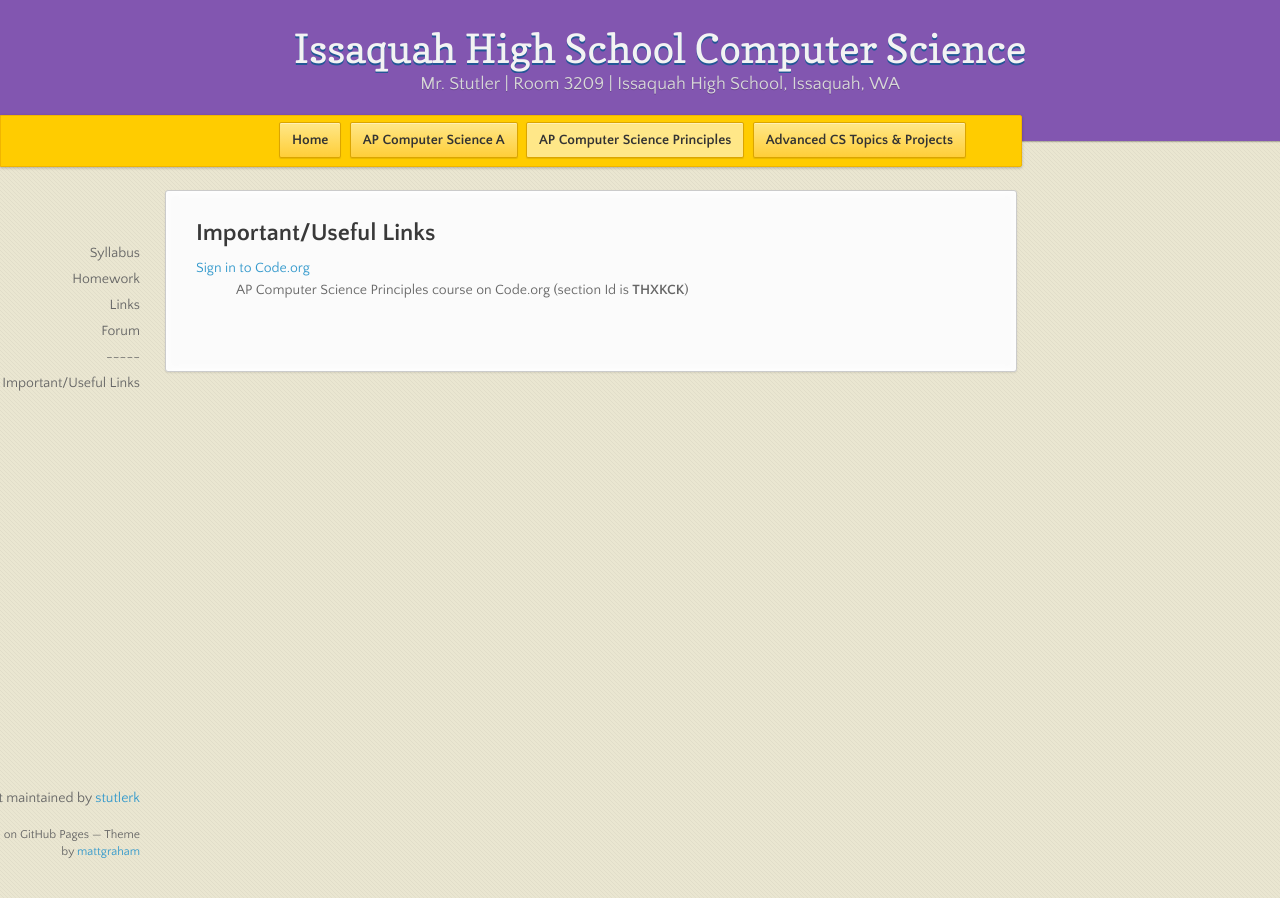
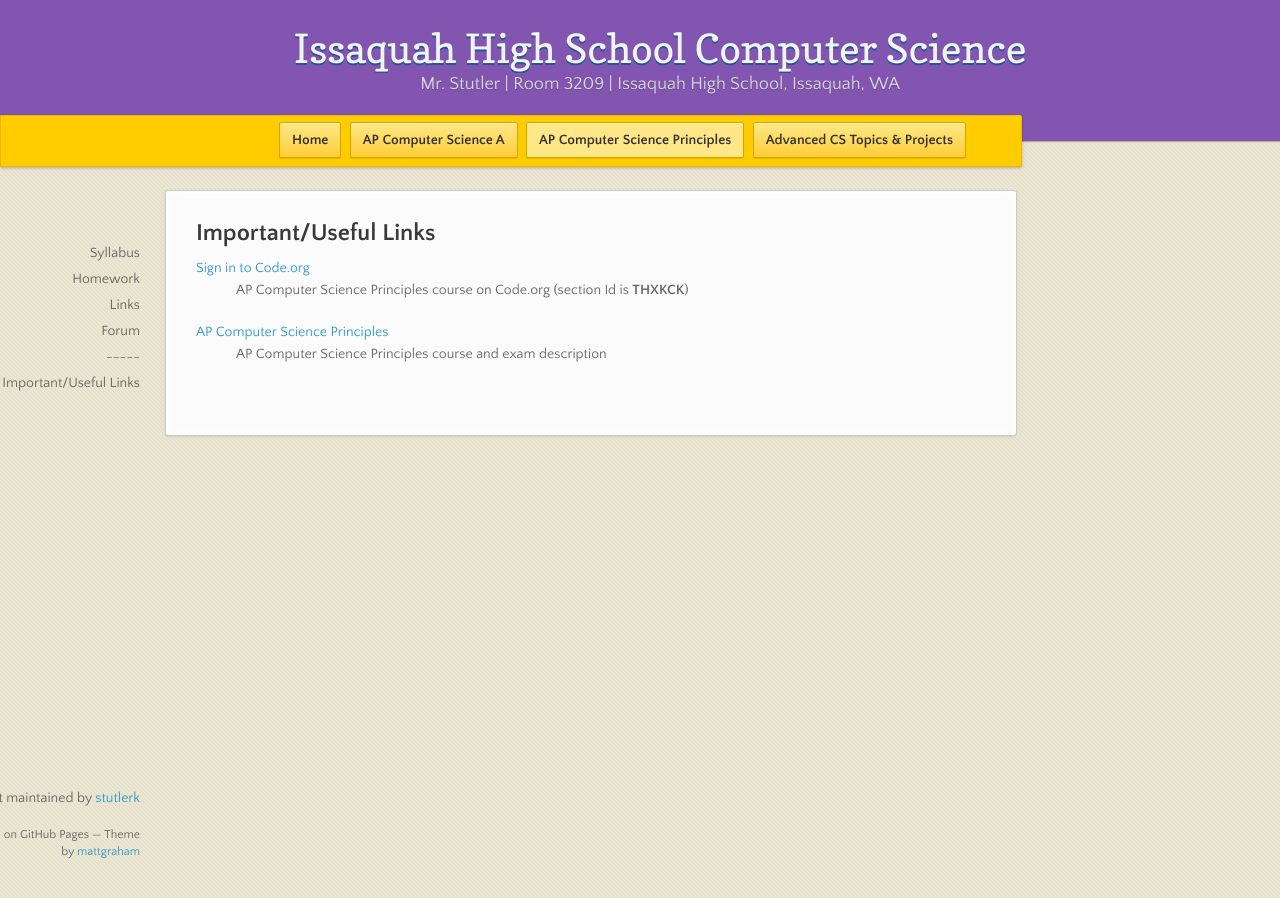
Before and after one commit to stutlerk/ihs-website, a Jekyll site: the page built from _apcsprinciples/links.html, in a window 1280 px wide. Built offline with Jekyll 4.4.1, drawn with Linux system fonts in a browser that asks for light colours; nearby versions of some CDN libraries.

Commit message:
Update links.html

```diff
--- a/_apcsprinciples/links.html
+++ b/_apcsprinciples/links.html
@@ -9,4 +9,8 @@ layout: course
     <dt><a href="https://studio.code.org/users/sign_in">Sign in to Code.org</a></dt>
     <dd>AP Computer Science Principles course on Code.org (section Id is <b>THXKCK</b>)</dd>
 </dl>
+<dl>
+    <dt><a href="https://issaquahwednet-my.sharepoint.com/:b:/g/personal/stutlerk_issaquah_wednet_edu/Ecpfzm12fGNKhLV9klDkyBYBFcRM58EnfRpOp8DcPfMPKA?e=MbGKm3">AP Computer Science Principles</a></dt>
+    <dd>AP Computer Science Principles course and exam description</dd>
+</dl>
 </section>
```
